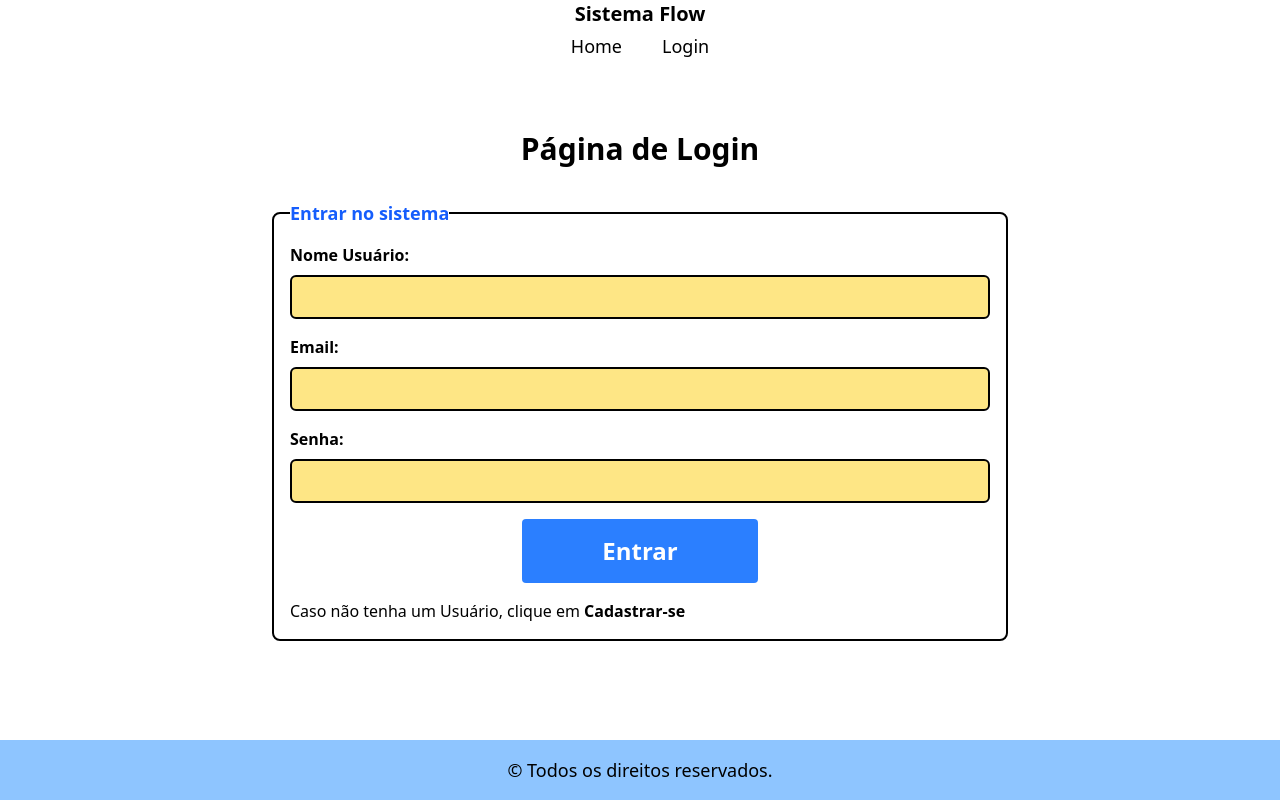
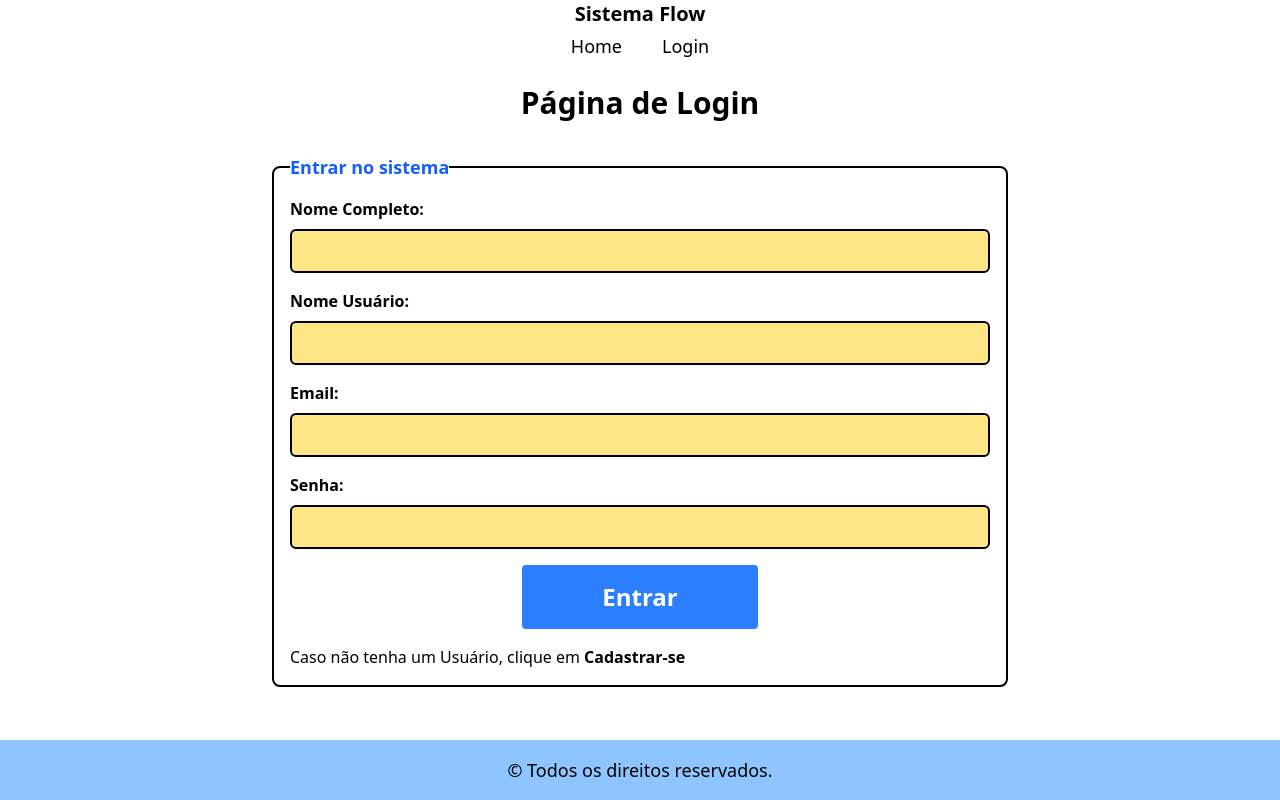
Before and after one commit to 1TDSPG-25/sistema-flow, a React (Vite) app in the folder sistema-flow/: page /login in a window 1280 px wide. Built offline with nearby package versions, Linux system fonts and the light colour scheme.

Commit message:
feat: Adicionando o campo "Nome completo" na página de login

```diff
--- a/sistema-flow/src/routes/Login/index.tsx
+++ b/sistema-flow/src/routes/Login/index.tsx
@@ -46,16 +46,20 @@ export default function Login() {
                     <fieldset>
                         <legend>Entrar no sistema</legend>
                         <div>
+                            <label htmlFor="idNomeUsuario">Nome Completo:</label>
+                            <input type="text" id="idNome" className="bg-amber-200" {...register("nome", { required:"Insira o nome completo", pattern: { value: /^[A-Za-záàâãéèêíïóôõöúçñÁÀÂÃÉÈÍÏÓÔÕÖÚÇÑ ]+$/ , message: "Formato de nome inválido" } })} aria-invalid={!!errors.nome} aria-describedby={errors.nome ? "nome-error" : undefined} /> {errors.nome && <span role="alert" id="nome-error" className="text-red-600 bg-red-300 border-[1px] border-red-600 rounded-md p-2">{errors.nome.message}</span>}
+                        </div>
+                        <div>
                             <label htmlFor="idNomeUsuario">Nome Usuário:</label>
-                            <input type="text" id="idNomeUsuario" className="bg-amber-200" {...register("nomeUser", { required:"Insira Nome do Usuário" })} aria-invalid={!!errors.nomeUser} aria-describedby={errors.nomeUser ? "nome-user-error" : undefined} /> {errors.nomeUser && <span role="alert" id="nome-user-error" className="text-red-600 bg-red-300 border-[1px] border-red-600 rounded-md p-2">{errors.nomeUser.message}</span>}
+                            <input type="text" id="idNomeUsuario" className="bg-amber-200" {...register("nomeUser", { required:"Insira nome do Usuário" })} aria-invalid={!!errors.nomeUser} aria-describedby={errors.nomeUser ? "nome-user-error" : undefined} /> {errors.nomeUser && <span role="alert" id="nome-user-error" className="text-red-600 bg-red-300 border-[1px] border-red-600 rounded-md p-2">{errors.nomeUser.message}</span>}
                         </div>
                         <div>
                             <label htmlFor="idEmail">Email:</label>
-                            <input type="email" id="idEmail" className="bg-amber-200" {...register("email", { required: "Insira Email do usuário", pattern: { value: /^[^\s@]+@[^\s@]+\.[^\s@]+$/, message: "Formato de email inválido" } })} aria-invalid={!!errors.email} aria-describedby={errors.email ? "email-error" : undefined} /> {errors.email && <span role="alert" id="email-error" className="text-red-600 bg-red-300 border-[1px] border-red-600 rounded-md p-2">{errors.email.message}</span>}
+                            <input type="email" id="idEmail" className="bg-amber-200" {...register("email", { required: "Insira email do usuário", pattern: { value: /^[^\s@]+@[^\s@]+\.[^\s@]+$/, message: "Formato de email inválido" } })} aria-invalid={!!errors.email} aria-describedby={errors.email ? "email-error" : undefined} /> {errors.email && <span role="alert" id="email-error" className="text-red-600 bg-red-300 border-[1px] border-red-600 rounded-md p-2">{errors.email.message}</span>}
                         </div>
                         <div>
                             <label htmlFor="idSenha">Senha:</label>
-                            <input type="text" id="idSenha" className="bg-amber-200" {...register("senha", { required:"Insira a Senha do Usuário" })} aria-invalid={!!errors.senha} aria-describedby={errors.senha ? "senha-error" : undefined} /> {errors.senha && <span role="alert" id="senha-error" className="text-red-600 bg-red-300 border-[1px] border-red-600 rounded-md p-2">{errors.senha.message}</span>}
+                            <input type="text" id="idSenha" className="bg-amber-200" {...register("senha", { required:"Insira a senha do Usuário" })} aria-invalid={!!errors.senha} aria-describedby={errors.senha ? "senha-error" : undefined} /> {errors.senha && <span role="alert" id="senha-error" className="text-red-600 bg-red-300 border-[1px] border-red-600 rounded-md p-2">{errors.senha.message}</span>}
                         </div>
                         <div>
                             <button type="submit">Entrar</button>
```
